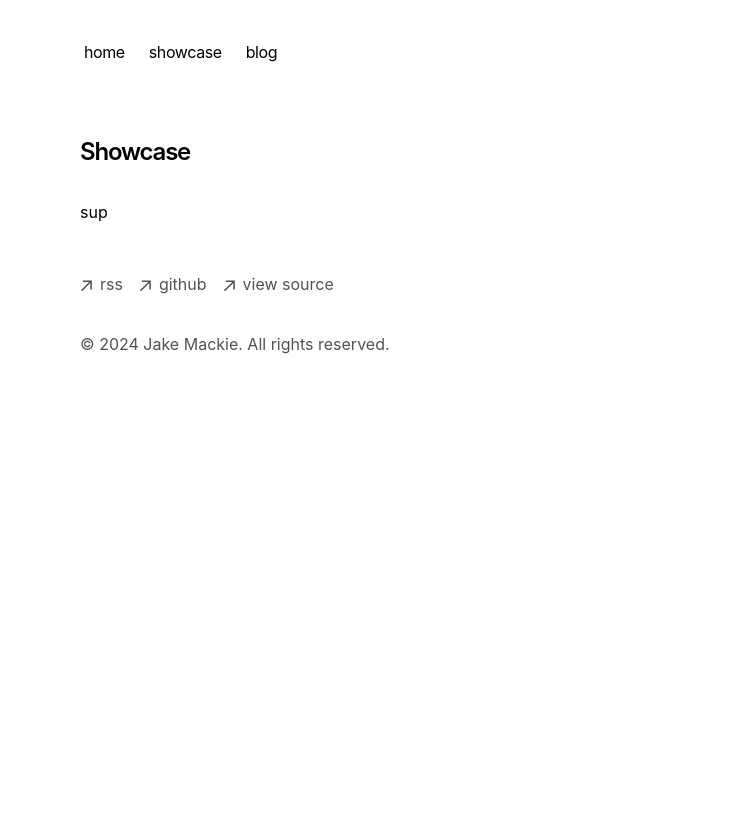
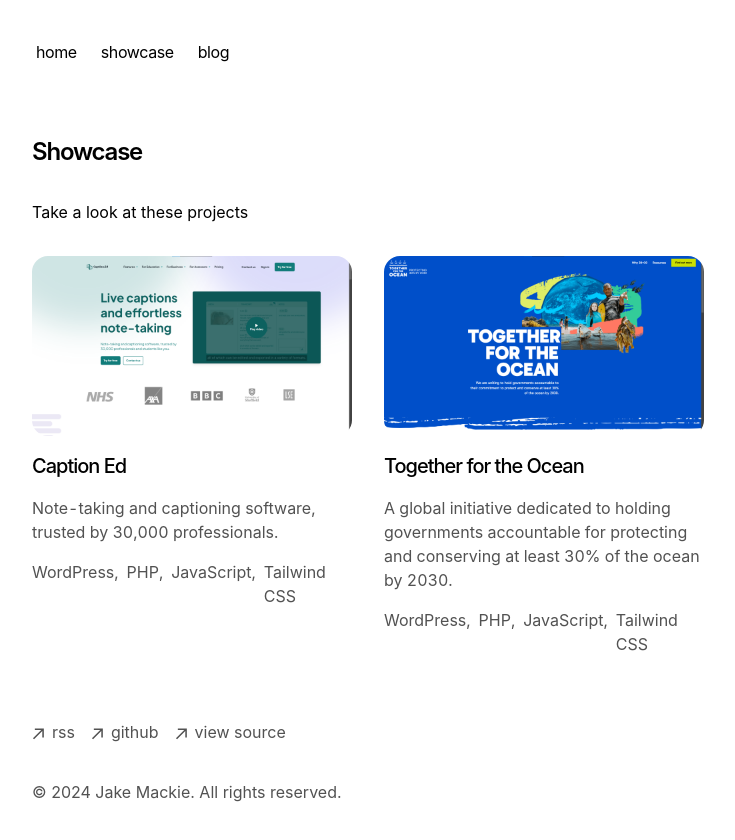
Before and after one commit to jakemackie/portfolio, a Next.js app: page /showcase in a window 1280 px wide. Shown: the top 840 px of the page, without its empty margins (272-1007 px from the left). Before the commit the page ends 800 px from the top, so only its background shows below. Built offline with nearby package versions, Linux system fonts and the light colour scheme.

Commit message:
feat: Added showcase functionality with slugs

```diff
--- /dev/null
+++ b/app/components/card.tsx
@@ -0,0 +1,42 @@
+import { ProjectType } from "app/showcase/projectType";
+
+import Image from "next/image";
+import Link from "next/link";
+
+interface CardProps {
+  data: ProjectType;
+}
+
+export default function Card({ data }: CardProps) {
+  return (
+    <Link href={`/showcase/${data.key}`} className="group">
+      <div className="flex flex-col gap-4">
+        <div className="w-fit rounded-2xl overflow-hidden">
+          <Image
+            src={data.image}
+            alt={data.name}
+            width={500}
+            height={200}
+            className="object-cover aspect-video"
+          />
+        </div>
+        <h2 className="text-xl font-medium tracking-tighter group-hover:text-blue-500 group-hover:underline">
+          {data.name}
+        </h2>
+        <div className="text-neutral-600 dark:text-neutral-400 tabular-nums">
+          <p>{data.description}</p>
+          <ul className="mt-4 flex gap-2">
+            {data.technologies.map((technology, index) => (
+              <li
+                key={technology}
+                className="after:content-[','] last:after:content-['']"
+              >
+                {technology}
+              </li>
+            ))}
+          </ul>
+        </div>
+      </div>
+    </Link>
+  );
+}
--- /dev/null
+++ b/app/components/projects.tsx
@@ -0,0 +1,12 @@
+import allProjects from "app/showcase/projects.json";
+import Card from "app/components/card";
+
+export default function Projects() {
+  return (
+    <div className="grid grid-cols-1 lg:grid-cols-2 gap-8">
+      {allProjects.map((project) => (
+        <Card key={project.key} data={project} />
+      ))}
+    </div>
+  );
+}
--- a/app/layout.tsx
+++ b/app/layout.tsx
@@ -1,27 +1,29 @@
-import './global.css'
-import type { Metadata } from 'next'
-import { GeistSans } from 'geist/font/sans'
-import { GeistMono } from 'geist/font/mono'
-import { Navbar } from './components/nav'
-import { Analytics } from '@vercel/analytics/react'
-import { SpeedInsights } from '@vercel/speed-insights/next'
-import Footer from './components/footer'
-import { baseUrl } from './sitemap'
+import "./global.css";
+import type { Metadata } from "next";
+import { GeistSans } from "geist/font/sans";
+import { GeistMono } from "geist/font/mono";
+import { Navbar } from "./components/nav";
+import { Analytics } from "@vercel/analytics/react";
+import { SpeedInsights } from "@vercel/speed-insights/next";
+import Footer from "./components/footer";
+import { baseUrl } from "./sitemap";
 
 export const metadata: Metadata = {
   metadataBase: new URL(baseUrl),
   title: {
-    default: 'Next.js Portfolio Starter',
-    template: '%s | Next.js Portfolio Starter',
+    default: "Jake Mackie",
+    template: "%s | Jake Mackie",
   },
-  description: 'This is my portfolio.',
+  description:
+    "My personal portfolio where I talk about what I do, what I've done, and what I'm interested in, feel free to reach out to me.",
   openGraph: {
-    title: 'My Portfolio',
-    description: 'This is my portfolio.',
+    title: "Jake Mackie",
+    description:
+      "My personal portfolio where I talk about what I do, what I've done, and what I'm interested in, feel free to reach out to me.",
     url: baseUrl,
-    siteName: 'My Portfolio',
-    locale: 'en_US',
-    type: 'website',
+    siteName: "Jake Mackie",
+    locale: "en_US",
+    type: "website",
   },
   robots: {
     index: true,
@@ -29,30 +31,30 @@
     googleBot: {
       index: true,
       follow: true,
-      'max-video-preview': -1,
-      'max-image-preview': 'large',
-      'max-snippet': -1,
+      "max-video-preview": -1,
+      "max-image-preview": "large",
+      "max-snippet": -1,
     },
   },
-}
+};
 
-const cx = (...classes) => classes.filter(Boolean).join(' ')
+const cx = (...classes) => classes.filter(Boolean).join(" ");
 
 export default function RootLayout({
   children,
 }: {
-  children: React.ReactNode
+  children: React.ReactNode;
 }) {
   return (
     <html
       lang="en"
       className={cx(
-        'text-black bg-white dark:text-white dark:bg-black',
+        "text-black bg-white dark:text-white dark:bg-black",
         GeistSans.variable,
         GeistMono.variable
       )}
     >
-      <body className="antialiased max-w-xl mx-4 mt-8 lg:mx-auto">
+      <body className="antialiased max-w-2xl mx-4 mt-8 lg:mx-auto">
         <main className="flex-auto min-w-0 mt-6 flex flex-col px-2 md:px-0">
           <Navbar />
           {children}
@@ -62,5 +64,5 @@
         </main>
       </body>
     </html>
-  )
+  );
 }
--- /dev/null
+++ b/app/showcase/[slug]/page.tsx
@@ -0,0 +1,47 @@
+import { notFound } from "next/navigation";
+import allProjects from "app/showcase/projects.json";
+import { ProjectType } from "app/showcase/projectType";
+
+import Image from "next/image";
+import Link from "next/link";
+
+function getProject(key: string): ProjectType | undefined {
+  return allProjects.find((project) => project.key === key);
+}
+
+export default function Project({ params }) {
+  let project = getProject(params.slug);
+
+  if (!project) {
+    notFound();
+  }
+
+  return (
+    <section>
+      <div className="flex flex-col gap-4">
+        <div className="w-fit rounded-2xl overflow-hidden">
+          <Image
+            src={project.image}
+            alt={project.name}
+            width={500}
+            height={200}
+            className="object-cover aspect-video"
+          />
+        </div>
+        <h1 className="text-2xl font-semibold tracking-tighter">
+          {project.name}
+        </h1>
+        <div className="flex flex-col gap-2 text-neutral-600 dark:text-neutral-400 tabular-nums">
+          <p>{project.body}</p>
+          <Link
+            target="_blank"
+            href={project.url}
+            className="text-blue-500 underline"
+          >
+            Visit the project
+          </Link>
+        </div>
+      </div>
+    </section>
+  );
+}
--- a/app/showcase/page.tsx
+++ b/app/showcase/page.tsx
@@ -1,12 +1,13 @@
+import Projects from "app/components/projects";
+
 export default function Showcase() {
   return (
     <section>
-      <h1 className="mb-8 text-2xl font-semibold tracking-tighter">
-        Showcase
-      </h1>
-      <p className="mb-4">
-        {`sup`}
-      </p>
+      <h1 className="mb-8 text-2xl font-semibold tracking-tighter">Showcase</h1>
+      <p className="mb-4">{`Take a look at these projects`}</p>
+      <div className="my-8">
+        <Projects />
+      </div>
     </section>
-  )
+  );
 }
--- /dev/null
+++ b/app/showcase/projectType.ts
@@ -0,0 +1,9 @@
+export interface ProjectType {
+  key: string;
+  name: string;
+  image: string;
+  description: string;
+  body: string;
+  technologies: string[];
+  url: string;
+}
--- /dev/null
+++ b/app/showcase/projects.json
@@ -0,0 +1,20 @@
+[
+  {
+    "key": "caption-ed",
+    "name": "Caption Ed",
+    "image": "/caption-ed.png",
+    "description": "Note-taking and captioning software, trusted by 30,000 professionals.",
+    "body": "Caption.Ed offers assistive technology for live captioning and note-taking, designed to enhance accessibility and productivity in education, business, and workplace environments. The software allows users to generate highly accurate captions, take detailed notes, and revisit recordings at their own pace. It's geared toward students, professionals, and assessors, aiming to improve focus, reduce anxiety, and promote independence. The platform is trusted by over 30,000 users and is particularly beneficial for those with hearing loss, neurodivergence, or accessibility needs.",
+    "technologies": ["WordPress", "PHP", "JavaScript", "Tailwind CSS"],
+    "url": "https://caption-ed.com"
+  },
+  {
+    "key": "together-for-the-ocean",
+    "name": "Together for the Ocean",
+    "image": "/together-for-the-ocean.png",
+    "description": "A global initiative dedicated to holding governments accountable for protecting and conserving at least 30% of the ocean by 2030.",
+    "body": "The \"Together for the Ocean\" initiative is focused on protecting and conserving 30% of the world's oceans by 2030, as part of the global \"30×30\" target. This effort brings together organizations to address the growing threats to oceans and hold governments accountable for their commitments. It emphasizes the ocean's critical role in sustaining life on Earth and mitigating climate change. Despite global pledges, many countries are falling short in meeting protection goals.",
+    "technologies": ["WordPress", "PHP", "JavaScript", "Tailwind CSS"],
+    "url": "https://for-the-ocean.org/"
+  }
+]
```
Also changed, not shown: app/showcase/project.json (deleted), app/showcase/project.ts (deleted), public/caption-ed.png (added), public/together-for-the-ocean.png (added).
